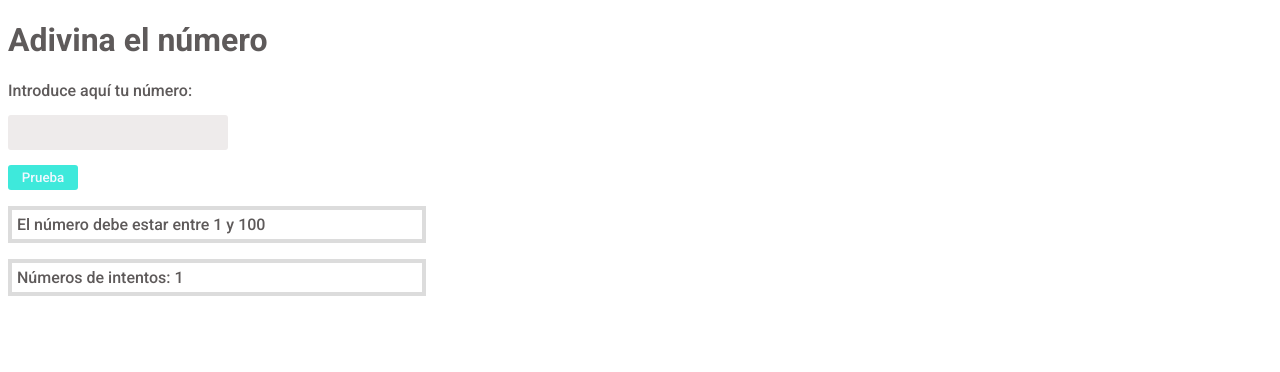
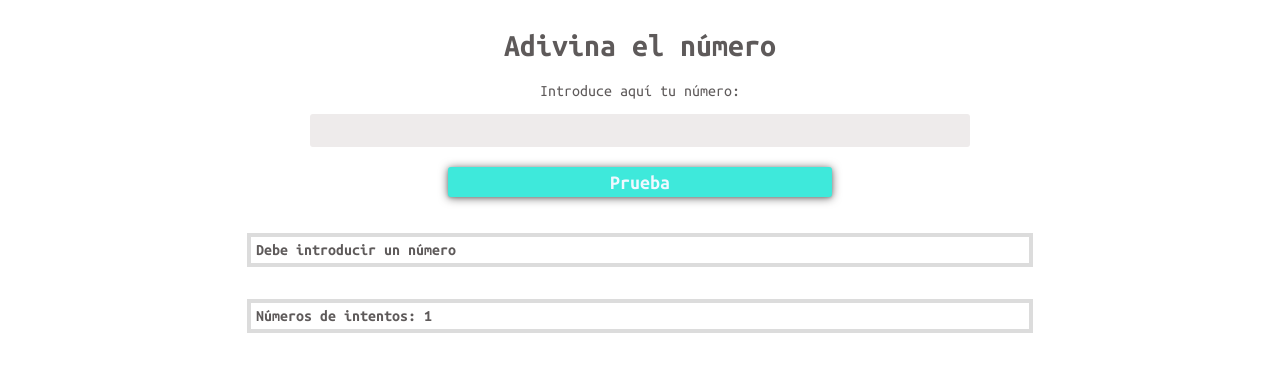
Before and after one commit to Adalab/modulo-2-evaluacion-intermedia-celsrami, a plain HTML site: page index.html in a window 1280 px wide. Both pictures are taken after a click on the button "Prueba". Drawn offline with Linux system fonts and the light colour scheme.

Commit message:
corrections

```diff
--- a/index.html
+++ b/index.html
@@ -1,30 +1,33 @@
 <!DOCTYPE html>
 <html lang="en">
   <head>
-    <meta charset="UTF-8">
-    <meta http-equiv="X-UA-Compatible" content="IE=edge">
-    <meta name="viewport" content="width=device-width, initial-scale=1.0">
-
-<link rel="preconnect" href="https://fonts.googleapis.com">
-<link rel="preconnect" href="https://fonts.gstatic.com" crossorigin>
-<link href="https://fonts.googleapis.com/css2?family=Roboto:wght@500;700&display=swap" rel="stylesheet">
-
-    <link rel="stylesheet" href="style.css">
+    <meta charset="UTF-8" />
+    <meta http-equiv="X-UA-Compatible" content="IE=edge" />
+    <meta name="viewport" content="width=device-width, initial-scale=1.0" />
+    <link rel="preconnect" href="https://fonts.googleapis.com" />
+    <link rel="preconnect" href="https://fonts.gstatic.com" crossorigin />
+    <link
+      href="https://fonts.googleapis.com/css2?family=Ubuntu+Mono:wght@400;700&display=swap"
+      rel="stylesheet"
+    />
+    <link rel="stylesheet" href="style.css" />
     <title>¿Adivinas el número?</title>
   </head>
   <body>
-
     <header></header>
-<main>
+    <main class="main">
       <h1 class="title js-title">Adivina el número</h1>
-    <section class="section">
-        <label class="label js-label">Introduce aquí tu número:</label>
-        <input type="number" class="js-input input" value="">
-        <button id="clicks" type="button" class="js-button button">Prueba</button>
-    </section>
+      <form class="form">
+        <label for="number" class="label js-label"
+          >Introduce aquí tu número:</label
+        >
+        <input id="number" type="number" class="js-input input" />
+        <button id="clicks" type="button" class="js-button button">
+          Prueba
+        </button>
+      </form>
       <p class="js-clue paragraph">Pista: Escribe el número y dale a Prueba</p>
       <p class="js-attempts paragraph">Número de intentos: 0</p>
-
     </main>
     <footer></footer>
     <script src="./main.js"></script>
--- a/main.js
+++ b/main.js
@@ -1,6 +1,6 @@
 'Use strict'
 
-// Constantes y variables
+// constants and variables
 
 const input = document.querySelector('.js-input');
 const button = document.querySelector('.js-button');
@@ -9,7 +9,7 @@ const paragraphAttempts = document.querySelector('.js-attempts');
 
 
 
-// Función número aleatorio
+// function random number
 
 function getRandomNumber(max) {
   return Math.ceil(Math.random() * max);
@@ -20,45 +20,55 @@ console.log(`Mi número aleatorio es ${number}`);
 
 
 
-function handleClik (event) {
-   event.preventDefault;
+function handleClik(event) {
+  event.preventDefault();
   clue();
   numberAttempts();
 }
 
-// función pista
+// track function
+const paintmsj = (msj) => {
+  paragraphClue.innerHTML = msj;
+}
+
+
 
 const clue = () => {
   const valueInput = parseInt(input.value);
-  if ( valueInput > number ) {
-  paragraphClue.innerHTML = "Demasiado alto";
+
+  if (isNaN(valueInput)) {
+    paintmsj("Debe introducir un número");
   }
 
-else if ( valueInput < number  ) {
-  paragraphClue.innerHTML = "Demasiado bajo";
+  else if (valueInput < 1 || valueInput > 100) {
+    paintmsj("El número debe estar entre 1 y 100");
   }
 
-else if ( valueInput === number) {
-  paragraphClue.innerHTML = "Has ganado campeona";
+  else if (valueInput > number) {
+    paintmsj("Demasiado alto");
+  }
+
+  else if (valueInput < number) {
+    paintmsj("Demasiado bajo");
   }
 
   else {
- paragraphClue.innerHTML = "El número debe estar entre 1 y 100";
+    paintmsj("Has ganado campeona");
   }
 };
 
-// Función contador de intentos
+// counter function
 
 let counter = 0;
 
 const numberAttempts = () => {
   counter++
   console.log(counter);
-   paragraphAttempts.innerHTML =  `Números de intentos: ${counter}`;
+  paragraphAttempts.innerHTML = `Números de intentos: ${counter}`;
 };
 
 
 
-// Eventos
+// Events
 
-button.addEventListener('click', handleClik );
+button.addEventListener('click', handleClik);
--- a/style.css
+++ b/style.css
@@ -1,36 +1,51 @@
 * {
      color: rgb(94, 90, 90);
-    font-family: 'Roboto', sans-serif;
+    font-family: 'Ubuntu Mono', monospace;
 }
 
-.section {
+.main {
     display: flex;
     flex-direction: column;
+    justify-content: center;
+    align-items: center;
+}
+
+
+.form {
+    display: flex;
+    flex-direction: column;
+    justify-content: center;
+    align-items: center;
 }
 
 .button {
-    width: 70px;
+    width: 30vw;
     border:none;
     background-color: rgb(62, 233, 219);
     color: aliceblue;
-    margin-top: 15px;
+    margin-top: 20px;
+    margin-bottom: 20px;
     border-radius: 3px;
     padding: 5px;
+    font-weight: 700;
+    font-size: 20px;
+    box-shadow: 0 1px 10px 0 rgb(110, 109, 109), 0 1px 3px 0 rgba(87, 80, 80, 0.35);
 }
 
 .input {
-    width: 200px;
+    width: 50vw;
     margin-top: 15px;
     background-color: rgb(238, 235, 235);
     border: none;
     padding: 10px;
     border-radius: 3px;
+    text-align: center;
 }
 
 
 .paragraph {
     border: solid 4px gainsboro;
     padding: 5px;
-    width: 400px;
-    font-weight: 400;
+    width: 60vw;
+    font-weight: 700;
 }
```
Lines whose indentation alone changed are shown as unchanged.
